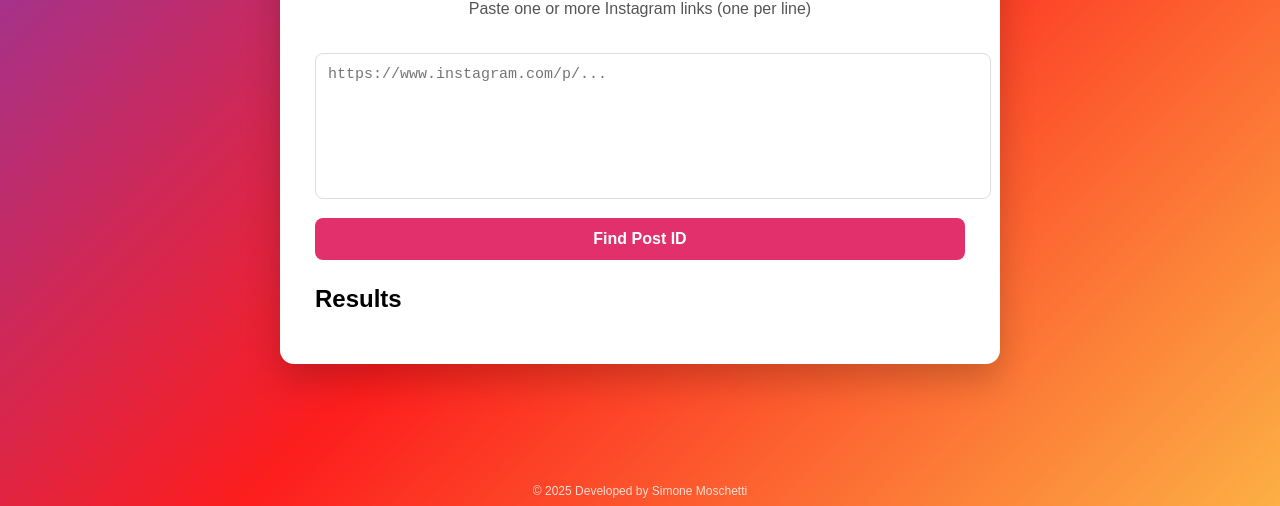
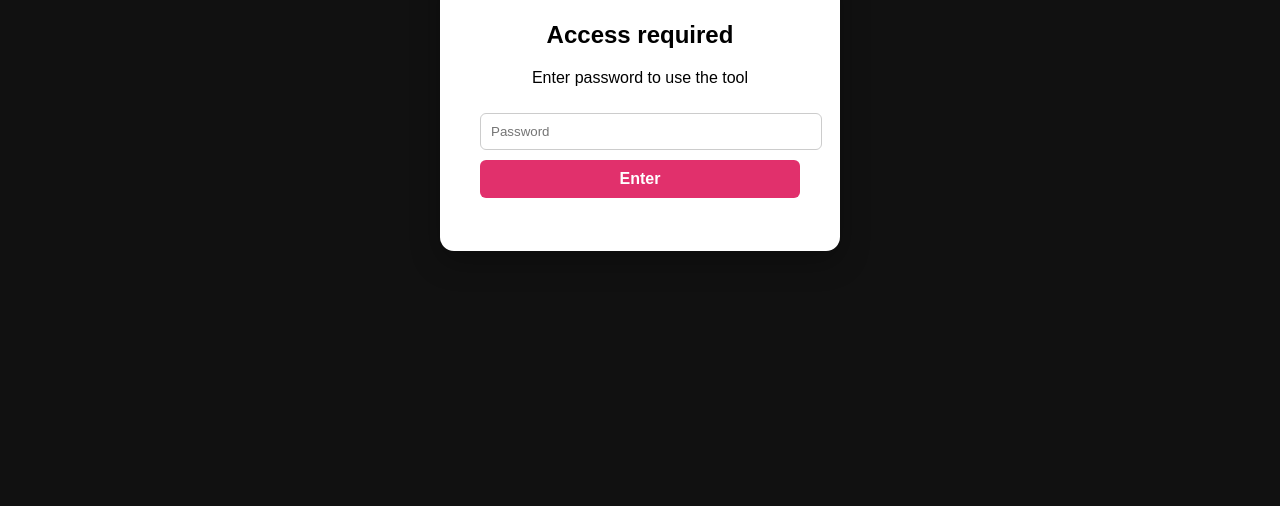
Before and after one commit to SimoMosca1997/Instagram-PostID-Extractor, a website: page index.html in a window 1280 px wide. Shown: the part 294-800 px from the top of the page. Drawn offline with Linux system fonts and the light colour scheme.

Commit message:
Add password protection to the tool interface

```diff
--- a/index.html
+++ b/index.html
@@ -21,6 +21,57 @@ align-items:center;
 justify-content:center;
 }
 
+/* PASSWORD SCREEN */
+
+#passwordScreen{
+position:fixed;
+top:0;
+left:0;
+width:100%;
+height:100%;
+background:#111;
+display:flex;
+align-items:center;
+justify-content:center;
+z-index:9999;
+}
+
+.loginBox{
+background:white;
+padding:40px;
+border-radius:14px;
+text-align:center;
+width:320px;
+box-shadow:0 10px 30px rgba(0,0,0,0.3);
+}
+
+.loginBox input{
+width:100%;
+padding:10px;
+margin-top:10px;
+border-radius:6px;
+border:1px solid #ccc;
+}
+
+.loginBox button{
+margin-top:10px;
+width:100%;
+background:#e1306c;
+color:white;
+padding:10px;
+border:none;
+border-radius:6px;
+cursor:pointer;
+}
+
+#errorMsg{
+color:red;
+font-size:13px;
+margin-top:10px;
+}
+
+/* TOOL */
+
 .container{
 width:90%;
 max-width:650px;
@@ -38,14 +89,6 @@ margin-bottom:20px;
 .header img{
 width:60px;
 margin-bottom:10px;
-}
-
-h1{
-margin:5px 0;
-}
-
-p{
-color:#555;
 }
 
 textarea{
@@ -75,20 +118,14 @@ border-radius:8px;
 font-size:16px;
 font-weight:bold;
 cursor:pointer;
-transition:0.2s;
 }
 
 button:hover{
 background:#c72c61;
-transform:scale(1.02);
 }
 
 .output{
 margin-top:25px;
-}
-
-.output h2{
-margin-bottom:10px;
 }
 
 #copyAllBtn{
@@ -130,6 +167,28 @@ opacity:0.8;
 
 <body>
 
+<!-- PASSWORD SCREEN -->
+
+<div id="passwordScreen">
+
+<div class="loginBox">
+
+<h2>Access required</h2>
+
+<p>Enter password to use the tool</p>
+
+<input type="password" id="passwordInput" placeholder="Password">
+
+<button onclick="checkPassword()">Enter</button>
+
+<p id="errorMsg"></p>
+
+</div>
+
+</div>
+
+<!-- TOOL -->
+
 <div class="container">
 
 <div class="header">
@@ -160,12 +219,34 @@ opacity:0.8;
 
 <script>
 
+/* PASSWORD */
+
+function checkPassword(){
+
+const password="Avios28!";
+
+const input=document.getElementById("passwordInput").value;
+
+if(input===password){
+
+document.getElementById("passwordScreen").style.display="none";
+
+}else{
+
+document.getElementById("errorMsg").textContent="Wrong password";
+
+}
+
+}
+
+/* TOOL */
+
 async function extractPostIds(){
 
-const input = document.getElementById('inputLinks').value;
-const links = input.split('\n').map(link => link.trim());
-const resultList = document.getElementById('resultList');
-const copyBtn = document.getElementById('copyAllBtn');
+const input=document.getElementById('inputLinks').value;
+const links=input.split('\n').map(link=>link.trim());
+const resultList=document.getElementById('resultList');
+const copyBtn=document.getElementById('copyAllBtn');
 
 resultList.innerHTML='';
 copyBtn.style.display="none";
@@ -176,13 +257,13 @@ if(link){
 
 try{
 
-const response = await fetch('https://instagram-postid-extractor-production.up.railway.app/',{
+const response=await fetch('https://instagram-postid-extractor-production.up.railway.app/',{
 method:'POST',
 headers:{'Content-Type':'application/json'},
 body:JSON.stringify({url:link}),
 });
 
-const data = await response.json();
+const data=await response.json();
 
 const listItem=document.createElement('li');
 
```
